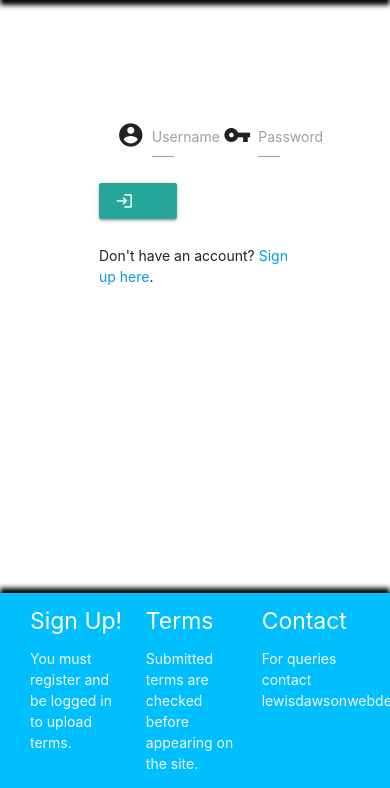
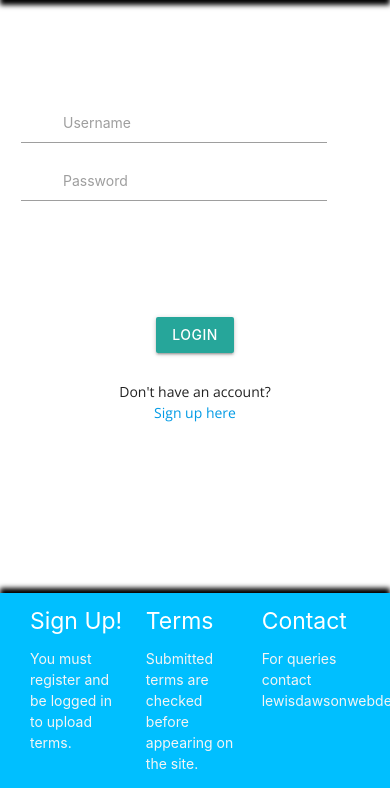
Before and after one commit to LaDawson/CodeDictionary, a Flask app: page /login_page_addterm in a window 390 px wide; the page is wider, and only the part inside the window is pictured. Shown: the part 56-844 px from the top of that part. Run offline with Flask 2, Linux system fonts and the light colour scheme; some libraries are stand-ins or nearby versions; some web fonts are replaced.

Commit message:
Style done for login_addterm.html, issue with mobile  persists

```diff
--- a/static/css/style.css
+++ b/static/css/style.css
@@ -138,6 +138,41 @@ button {
     margin-right: 20%;
     margin-top: 100px;
 }
+@media (max-width: 800px) {
+    .form-position {
+        width: 100%;
+        margin-left: 0;
+        margin-right: 0;
+    }
+}
+
+@media (max-width: 800px) {
+    .row {
+        width: 100%;
+        margin-left: 0;
+        margin-right: 0;
+    }
+}
+
+@media (max-width: 800px) {
+    .input-field .prefix {
+        display: none;
+    }
+}
+
+@media (max-width: 800px) {
+    .btn i,
+    .btn-large i,
+    .btn-small i,
+    .btn-floating i,
+    .btn-large i,
+    .btn-small i,
+    .btn-flat i {
+        display: none;
+    }
+}
+
+
 
 .form_col {
     margin: 0;
@@ -145,27 +180,51 @@ button {
     width: 100%;
 }
 
-.form_input {
-    float: left;
+.row .col.form_input {
     width: 40%;
     margin-left: 10%;
     margin-bottom: 2%;
     margin-right: 0;
 }
 
+@media (max-width: 1200px) {
+    .row .col.form_input {
+    width: 100%;
+    margin: 0 0 2% 0;
+    float: none;
+    }
+}
+
+
+@media (max-width: 800px) {
+    .input-field .prefix ~ input {
+        margin-left: 0;
+    }
+}
+
 .form_button {
-    float: none;
     width: 30%;
-    margin-left: 5%;
+    margin-left: 35%;
     margin-bottom: 2%;
-    margin-right: 0;
+    margin-right: 35%;
+    margin-top: 100px;
+    text-align: center;
+    font-family: 'Open Sans', sans-serif;
 }
 
 .form_size {
     width: 100%;
     margin: 0;
     padding: 0;
+}
+
+.row .col.form_no_account {
+        width: 50%;
+    margin-left: 25%;
+    margin-bottom: 2%;
+    margin-right: 35%;
     text-align: center;
+    font-family: 'Open Sans', sans-serif;
 }
 
 /* CATEGORY PAGE STYLES */
@@ -205,3 +264,8 @@ button {
     font-family: 'Patua One', cursive;
     font-size: 18px;
 }
+
+.col .row {
+    margin-left: 0;
+    margin-right: 0;
+}
--- a/templates/login_addterm.html
+++ b/templates/login_addterm.html
@@ -2,7 +2,7 @@
 <div class="row form_position">
   <div class="col form_col">
     <form method="POST" action="{{ url_for('login_addterm') }}">
-      <div class="row form_size container">
+      <div class="row form_size">
         <div class="input-field col form_input">
           <i class="material-icons prefix">account_circle</i>
           <input
@@ -36,7 +36,8 @@
     <br/>
     <div class="col form_no_account">
       Don't have an account?
-      <a href="{{ url_for('register') }}">Sign up here</a>.
+      <br>
+      <a href="{{ url_for('register') }}">Sign up here</a>
     </div>
   </div>
 </div>
```
